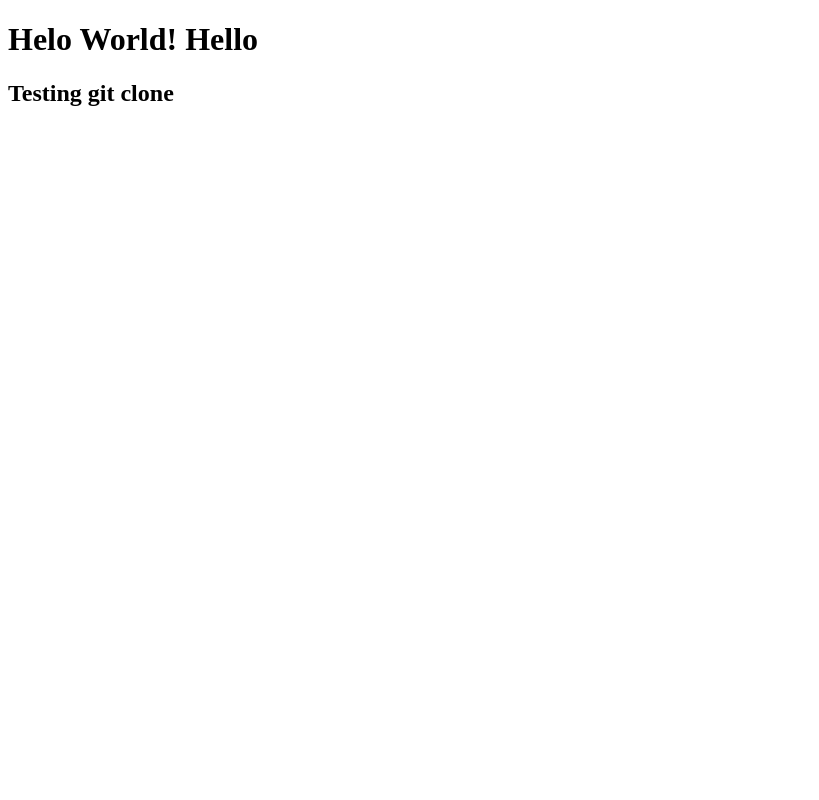
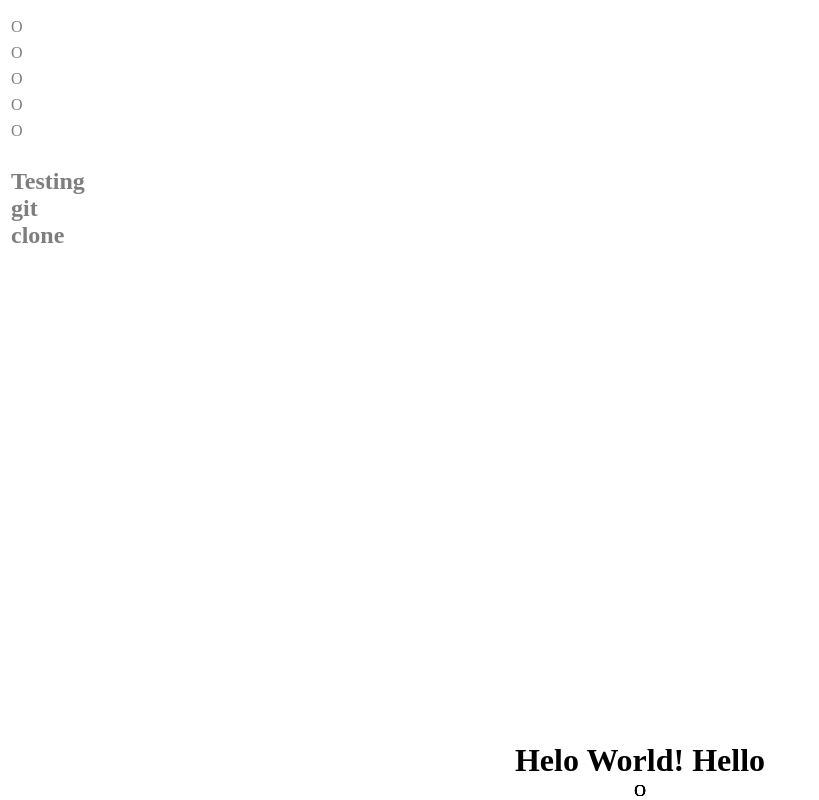
Before and after one commit to Nikolay-Kolotilo/Project_Udemy, a plain HTML site: page FullCource_React/index.html in a window 1280 px wide. Shown: the whole page, without its empty margins (0-819 px from the left). Drawn offline with Linux system fonts and the light colour scheme.

Commit message:
Lec_94_Creating navigation for slides

```diff
--- a/FullCource_React/Lectures/Lec_93_Creating a slider on the site_option 2_carousel.js
+++ b/FullCource_React/Lectures/Lec_93_Creating a slider on the site_option 2_carousel — копия.js
@@ -1,7 +1,7 @@
 'use strict';
 
-/*   Lec_93_Creating a slider on the site, option 1.
-0:00. Слайдер в виде галлереи.
+/*   Lec_93_Creating a slider on the site, option 2.
+0:00. Слайдер в виде карусели.
 0:45. Создание переменных.
 1:00. Изменение структуры HTML кода. Перемещение картинок внутрь вновь создаваемого div.
 
--- a/FullCource_React/index.html
+++ b/FullCource_React/index.html
@@ -5,10 +5,23 @@
     <meta http-equiv="X-UA-Compatible" content="IE=edge">
     <meta name="viewport" content="width=device-width, initial-scale=1.0">
     <title>Document</title>
+    <link rel="stylesheet" href="styles.css">
 </head>
 <body>
-    <h1>Helo World! Hello</h1>
-    <h2>Testing git clone</h2>
+    <div class="dot">O</div>
+    <div class="dot">O</div>
+    <div class="dot">O</div>
+    <div class="dot">O</div>
+    <div class="dot">O</div>
+    <div class="carousel-indicators">O</div>
+    <div class="carousel-indicators">O</div>
+    <div class="carousel-indicators">O</div>
+    <div class="carousel-indicators">O</div>
+    <div class="carousel-indicators">O</div>
+
+    <h1 class="carousel-indicators">Helo World! Hello</h1>
+    <h2 class="dot">Testing git clone</h2>
+
     <script src="Practice_addon.js"></script>
 </body>
 </html>
--- /dev/null
+++ b/FullCource_React/styles.css
@@ -0,0 +1,28 @@
+.carousel-indicators {
+    position: absolute;
+    right: 0;
+    bottom: 0;
+    left: 0;
+    z-index: 15;
+    display: flex;
+    justify-content: center;
+    margin-right: 15%;
+    margin-left: 15%;
+    list-style: none;
+}
+
+.dot {
+    box-sizing: content-box;
+    flex: 0 1 auto;
+    width: 30px;
+    height: 6px;
+    margin-right: 3px;
+    margin-left: 3px;
+    cursor: pointer;
+    background-color: #fff;
+    background-clip: padding-box;
+    border-top: 10px solid transparent;
+    border-bottom: 10px solid transparent;
+    opacity: .5;
+    transition: opacity .6s ease;
+}
```
Also changed, not shown: FullCource_React/Lectures/Lec_94_Creating navigation for slides.js (added, +32 -0 lines), FullCource_React/db.json (added, +19 -0 lines), FullCource_React/style.css (deleted), 1 other file.
